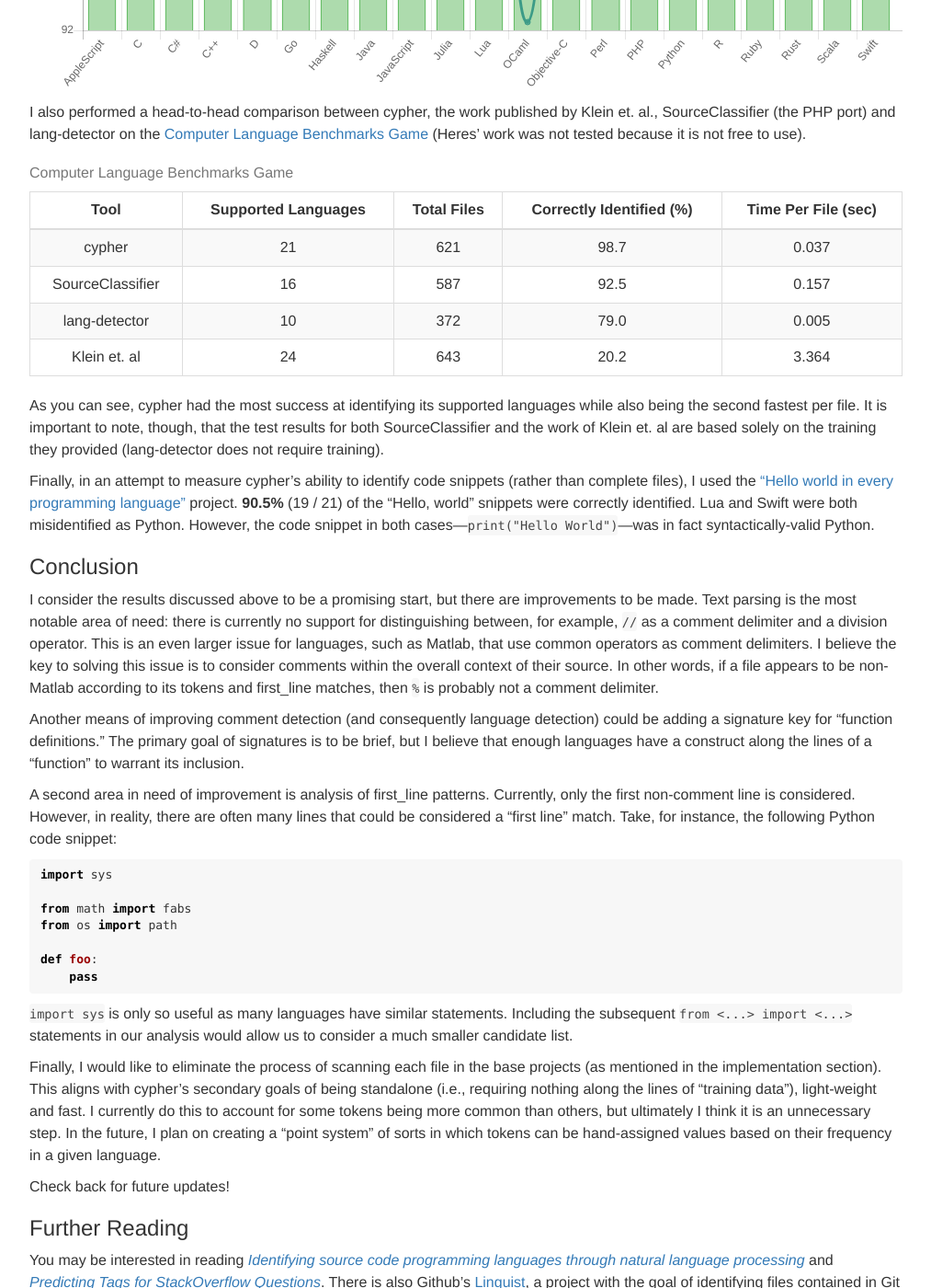
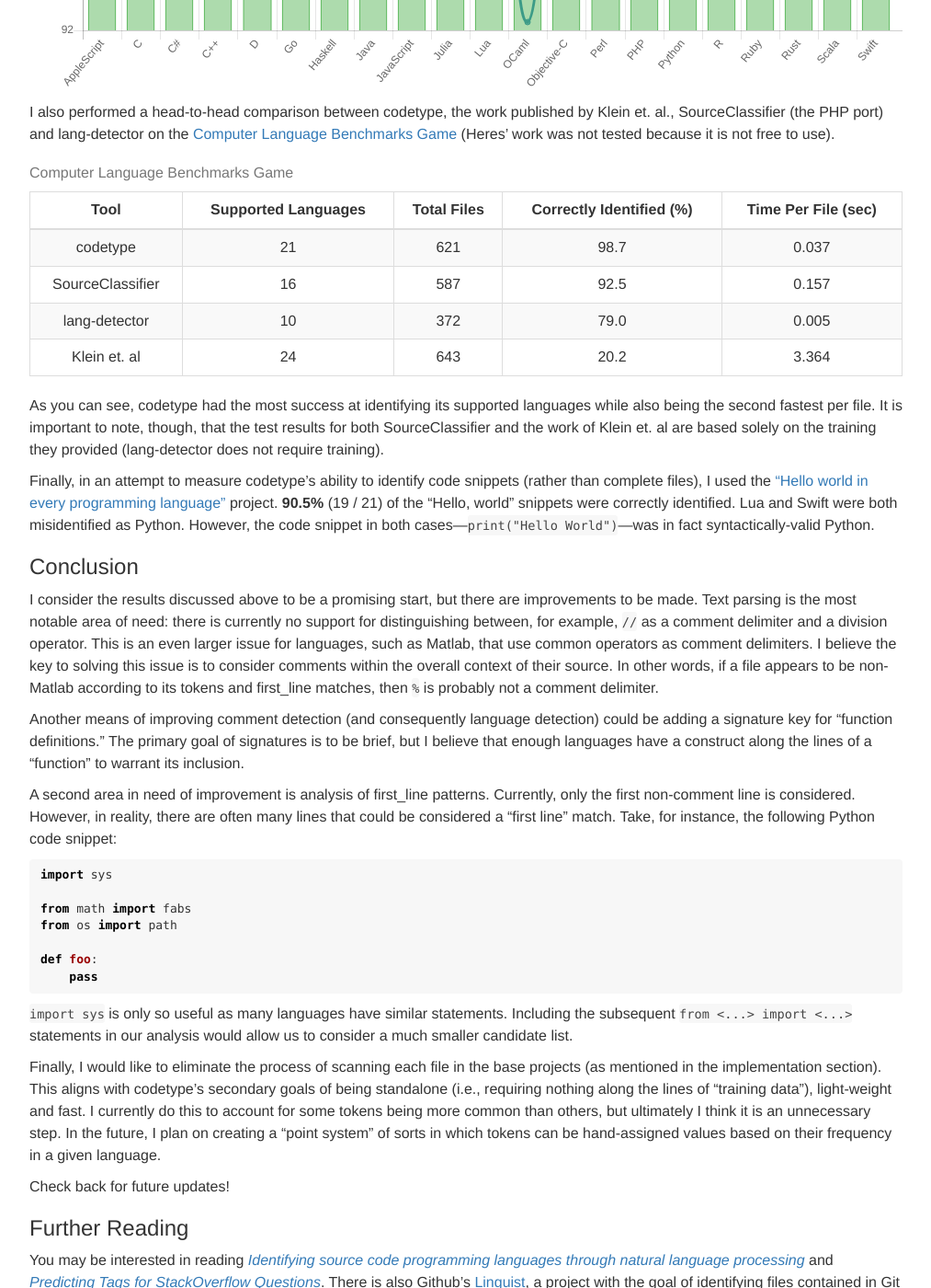
Before and after one commit to jdkato/jdkato.github.io, a Jekyll site: the page built from _posts/2016-08-30-identifying-the-language-of-source-code-.markdown, in a window 1280 px wide and 1400 px high, scrolled down 2946 px. Shown: the whole window at 92% size, without its empty margins (133-1146 px from the left). Built offline with Jekyll 4.4.1, drawn with Linux system fonts in a browser that asks for light colours; nearby versions of some CDN libraries; some of the changed text lies outside the part shown.

Commit message:
cypher -> codetype

````diff
--- a/_posts/2016-08-30-identifying-the-language-of-source-code-.markdown
+++ b/_posts/2016-08-30-identifying-the-language-of-source-code-.markdown
@@ -17,7 +17,7 @@ Language identification is typically associated with natural languages&mdash;[id
 
 4. [A recent project by Daniël Heres](https://algorithmia.com/algorithms/PetiteProgrammer/ProgrammingLanguageIdentification) seems to have achieved impressive results using "machine learning and neural networks" across 18 supported languages. He states that, "for more than 99% of the documents we predict the right language in a random subset of the data we use for testing the performance of our model."
 
-I started working on my own solution, [cypher](https://github.com/jdkato/cypher), with the intent of pursuing a strategy similar to (2). My goals were to be accurate, fast and light-weight with minimal reliance on training data.
+I started working on my own solution, [codetype](https://github.com/jdkato/codetype), with the intent of pursuing a strategy similar to (2). My goals were to be accurate, fast and light-weight with minimal reliance on training data.
 
 ### Strategy
 
@@ -47,15 +47,15 @@ As seen in the Scala example above, each signature consists of five keys:
 - **flags**: A list of tokens that should not appear in one language but are found in similar languages. For instance, C# has a keyword `struct` but Java does not.
 - **ignores**: A list of tokens that represent the start of a line or block that should be excluded from consideration&mdash;such as comments and strings.
 
-These signatures are then used as a means of computing how similar a file or snippet is to each of cypher's known languages.
+These signatures are then used as a means of computing how similar a file or snippet is to each of codetype's known languages.
 
 ### Implementation
 
-cypher's core codebase consists 220 lines of Python (excluding comments) and 21 signatures for a total uncompressed weight of approximately 32 KB. [MessagePack](http://msgpack.org/index.html) is the only external dependency.
+codetype's core codebase consists 220 lines of Python (excluding comments) and 21 signatures for a total uncompressed weight of approximately 32 KB. [MessagePack](http://msgpack.org/index.html) is the only external dependency.
 
 Each language is associated with a "base project," which I used to measure my progress on a per-language basis throughout development. The base projects are also used to create the MessagePack-formatted version of signatures. In addition to being in binary format, the distribution version of a signature also associates each token with its average number of occurrences in its base project.
 
-When a file or string is passed to cypher, it is split into tokens according to [this regular expression](https://github.com/jdkato/cypher/blob/master/cypher/re_globals.py#L1). A signature is then generated from the tokens and compared to each known signature according to the following algorithm:
+When a file or string is passed to codetype, it is split into tokens according to [this regular expression](https://github.com/jdkato/codetype/blob/master/codetype/re_globals.py#L1). A signature is then generated from the tokens and compared to each known signature according to the following algorithm:
 
 ```python
 total = 1.0
@@ -87,17 +87,17 @@ The similarity scores for each known language are then filtered by their values
 - If only one of `first_line` and `ignores` have matches, we take the highest score from that set.
 - If neither `first_line` nor `ignores` have matches, we simply take the highest score across all known languages.
 
-Consider, for example, the following output from cypher's CLI tool:
+Consider, for example, the following output from codetype's CLI tool:
 
 ```bash
-$ cypher 'print("Hello, world!")' -v -m 4 # returns at most the top-4 guesses
+$ codetype 'print("Hello, world!")' -v -m 4 # returns at most the top-4 guesses
 Python, Julia, Lua, Haskell
 ```
 
-The code snippet `print("Hello, world!")` is syntactically valid in many of cypher's supported languages. We can significantly narrow our candidate pool by making a slight change:
+The code snippet `print("Hello, world!")` is syntactically valid in many of codetype's supported languages. We can significantly narrow our candidate pool by making a slight change:
 
 ```bash
-$ cypher 'print("Hello, world!") -- this is a comment' -v -m 4
+$ codetype 'print("Hello, world!") -- this is a comment' -v -m 4
 Haskell, Lua, AppleScript
 ```
 
@@ -107,7 +107,7 @@ The language signatures tell us that `--` is a comment character in only AppleSc
 
 **99.4%** of files were correctly identified across the 21 base projects (14,281 files), with C (97.4%) being the least accurate. Haskell was the most common culprit in misidentification cases, contributing significantly to Python and Ruby. However, since the base projects were used to create and refine the signatures, these results are not particularly meaningful.
 
-In order to better measure cypher's ability to identify languages in the "wild," I also tested a project from Github's list of trending repositories for each language. In these randomly-selected projects (7,084 files), **97.8%** of files were correctly identified. C and OCaml, at 92.9% and 92.2% respectively, were the least accurate. A summary of the results is shown below (click on a bar for more information).
+In order to better measure codetype's ability to identify languages in the "wild," I also tested a project from Github's list of trending repositories for each language. In these randomly-selected projects (7,084 files), **97.8%** of files were correctly identified. C and OCaml, at 92.9% and 92.2% respectively, were the least accurate. A summary of the results is shown below (click on a bar for more information).
 
 <div class="row">
   <div class="col-xs-12">
@@ -130,7 +130,7 @@ In order to better measure cypher's ability to identify languages in the "wild,"
   </div>
 </div>
 
-I also performed a head-to-head comparison between cypher, the work published by Klein et. al., SourceClassifier (the PHP port) and lang-detector on the [Computer Language Benchmarks Game](https://github.com/nbraud/benchmarksgame) (Heres' work was not tested because it is not free to use).
+I also performed a head-to-head comparison between codetype, the work published by Klein et. al., SourceClassifier (the PHP port) and lang-detector on the [Computer Language Benchmarks Game](https://github.com/nbraud/benchmarksgame) (Heres' work was not tested because it is not free to use).
 
 <table class = "table">
    <caption>Computer Language Benchmarks Game</caption>
@@ -145,7 +145,7 @@ I also performed a head-to-head comparison between cypher, the work published by
    </thead>
    <tbody>
       <tr>
-         <td>cypher</td>
+         <td>codetype</td>
          <td>21</td>
          <td>621</td>
          <td>98.7</td>
@@ -175,9 +175,9 @@ I also performed a head-to-head comparison between cypher, the work published by
    </tbody>
 </table>
 
-As you can see, cypher had the most success at identifying its supported languages while also being the second fastest per file. It is important to note, though, that the test results for both SourceClassifier and the work of Klein et. al are based solely on the training they provided (lang-detector does not require training).
+As you can see, codetype had the most success at identifying its supported languages while also being the second fastest per file. It is important to note, though, that the test results for both SourceClassifier and the work of Klein et. al are based solely on the training they provided (lang-detector does not require training).
 
-Finally, in an attempt to measure cypher's ability to identify code snippets (rather than complete files), I used the ["Hello world in every programming language"](https://github.com/leachim6/hello-world) project. **90.5%** (19 / 21) of the "Hello, world" snippets were correctly identified. Lua and Swift were both misidentified as Python. However, the code snippet in both cases&mdash;`print("Hello World")`&mdash;was in fact syntactically-valid Python.
+Finally, in an attempt to measure codetype's ability to identify code snippets (rather than complete files), I used the ["Hello world in every programming language"](https://github.com/leachim6/hello-world) project. **90.5%** (19 / 21) of the "Hello, world" snippets were correctly identified. Lua and Swift were both misidentified as Python. However, the code snippet in both cases&mdash;`print("Hello World")`&mdash;was in fact syntactically-valid Python.
 
 ### Conclusion
 
@@ -199,7 +199,7 @@ def foo:
 
 `import sys` is only so useful as many languages have similar statements. Including the subsequent `from <...> import <...>` statements in our analysis would allow us to consider a much smaller candidate list.
 
-Finally, I would like to eliminate the process of scanning each file in the base projects (as mentioned in the implementation section). This aligns with cypher's secondary goals of being standalone (i.e., requiring nothing along the lines of "training data"), light-weight and fast. I currently do this to account for some tokens being more common than others, but ultimately I think it is an unnecessary step. In the future, I plan on creating a "point system" of sorts in which tokens can be hand-assigned values based on their frequency in a given language.
+Finally, I would like to eliminate the process of scanning each file in the base projects (as mentioned in the implementation section). This aligns with codetype's secondary goals of being standalone (i.e., requiring nothing along the lines of "training data"), light-weight and fast. I currently do this to account for some tokens being more common than others, but ultimately I think it is an unnecessary step. In the future, I plan on creating a "point system" of sorts in which tokens can be hand-assigned values based on their frequency in a given language.
 
 Check back for future updates!
 
````
